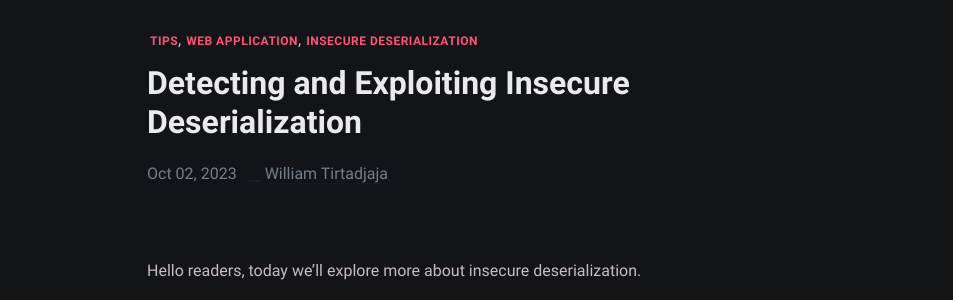
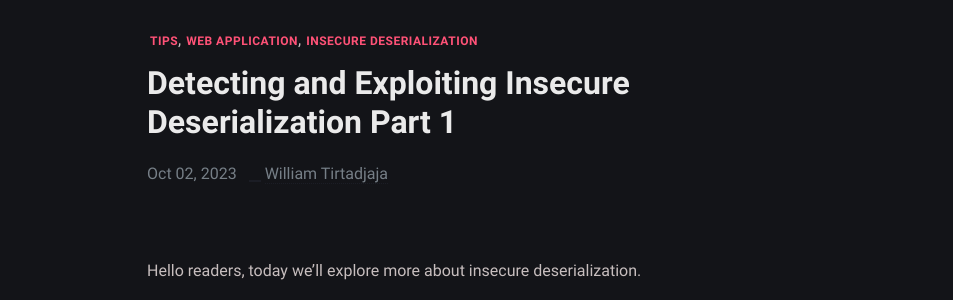
Before and after one commit to william5647/jekyll-william, a Jekyll site: the page built from _posts/insecure-deserialization/2023-10-02-insecure-deserialization.md, in a window 1280 px wide and 900 px high. Shown: the part 175-475 px from the top of the window, without its empty margins (163-1116 px from the left). Built offline with Jekyll 4.4.1, drawn with Linux system fonts in a browser that asks for light colours.

Commit message:
Update 2023-10-02-insecure-deserialization.md

````diff
--- a/_posts/insecure-deserialization/2023-10-02-insecure-deserialization.md
+++ b/_posts/insecure-deserialization/2023-10-02-insecure-deserialization.md
@@ -1,6 +1,6 @@
 ---
 layout: post
-title:  "Detecting and Exploiting Insecure Deserialization"
+title:  "Detecting and Exploiting Insecure Deserialization Part 1"
 date:   2023-10-02 21:29:20 +0700
 categories: jekyll update
 usemathjax: true
@@ -42,7 +42,7 @@ Identifying insecure deserialization is relatively simple regardless of whether
 
 During auditing, you should look at all data being passed into the website and try to identify anything that looks like serialized data. Serialized data can be identified relatively easily if you know the format that different languages use.
 
-## PHP serialization format
+PHP serialization format
 
 PHP uses a mostly human-readable string format, with letters representing the data type and numbers representing the length of each entry. For example, consider a User object with the attributes:
 
@@ -65,7 +65,7 @@ s:10:"isLoggedIn" - The key of the second attribute is the 10-character string "
 b:1 - The value of the second attribute is the boolean value true
 ```
 
-## Java serialization format
+Java serialization format
 
 Java uses binary serialization formats and serialized Java objects always begin with the same bytes, which are encoded as ```ac ed``` in hexadecimal and ```rO0``` in Base64.
 
````
